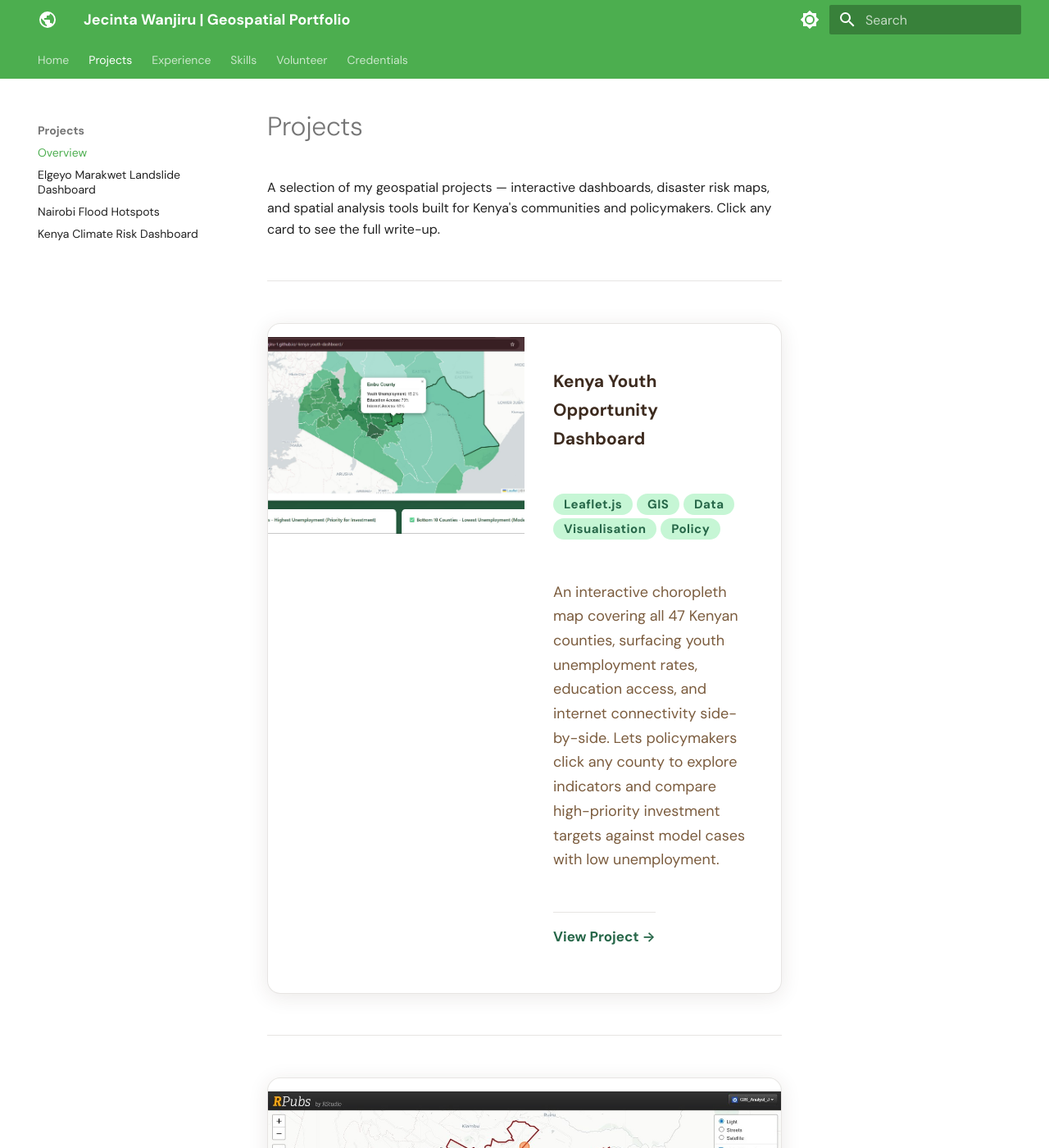
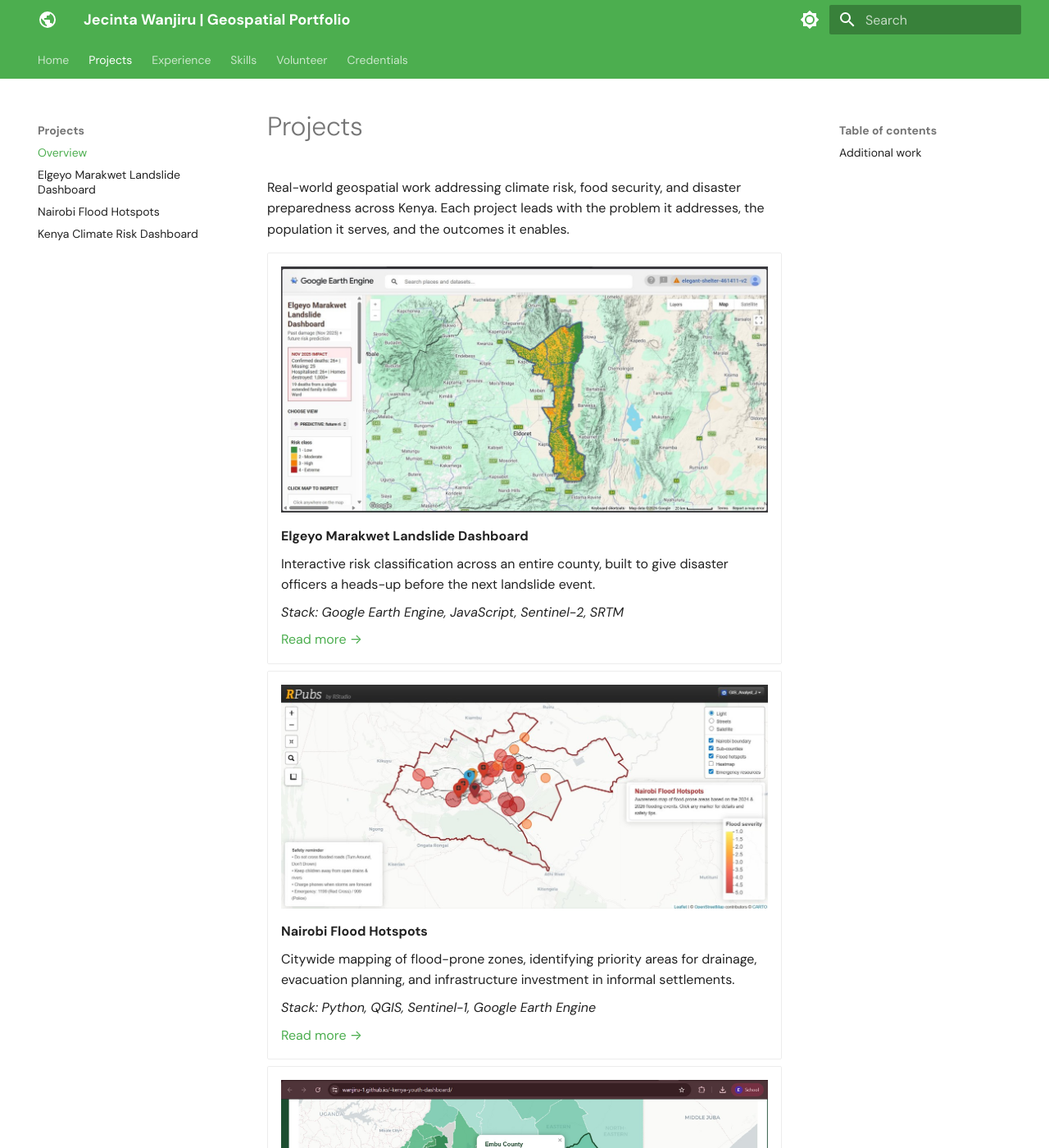
Before and after one commit to Wanjiru-1/Wanjiru-1.github.io, an MkDocs documentation site: the page built from docs/projects/index.md, in a window 1280 px wide and 1400 px high. Shown: the whole window at 82% size. Built offline with MkDocs 1.6.1 and Material for MkDocs 9.7.7, drawn with Linux system fonts in a browser that asks for light colours; some of the changed text lies outside the part shown.

Commit message:
Add projects overview page
Updated project descriptions and added new project details for geospatial work addressing climate risk, food security, and disaster preparedness in Kenya.

```diff
--- a/docs/projects/index.md
+++ b/docs/projects/index.md
@@ -1,74 +1,44 @@
----
-title: Projects
-description: Geospatial projects by Jecinta Wanjiru
----
+# Projects
 
-# Projects { #projects }
+Real-world geospatial work addressing climate risk, food security, and disaster preparedness across Kenya. Each project leads with the problem it addresses, the population it serves, and the outcomes it enables.
 
-A selection of my geospatial projects — interactive dashboards, disaster risk maps, and spatial analysis tools built for Kenya's communities and policymakers. Click any card to see the full write-up.
+<div class="grid cards" markdown>
 
----
+-   ![Elgeyo Marakwet Landslide Dashboard](../assets/images/elgeyo_landslide.jpeg)
 
-<div class="project-card featured" markdown>
+    **Elgeyo Marakwet Landslide Dashboard**
 
-<div class="project-card-img" markdown>
-![Kenya Youth Opportunity Dashboard](../assets/images/kenya_youth_dashboard.png)
-</div>
+    Interactive risk classification across an entire county, built to give disaster officers a heads-up before the next landslide event.
 
-<div class="project-card-body" markdown>
+    *Stack: Google Earth Engine, JavaScript, Sentinel-2, SRTM*
 
-**[Kenya Youth Opportunity Dashboard](kenya-youth-dashboard.md)**
+    [Read more →](landslide-dashboard.md)
 
-`Leaflet.js` `GIS` `Data Visualisation` `Policy`
+-   ![Nairobi Flood Hotspots](../assets/images/nairobi_flood.jpeg)
 
-An interactive choropleth map covering all 47 Kenyan counties, surfacing youth unemployment rates, education access, and internet connectivity side-by-side. Lets policymakers click any county to explore indicators and compare high-priority investment targets against model cases with low unemployment.
+    **Nairobi Flood Hotspots**
 
-[View Project →](kenya-youth-dashboard.md)
+    Citywide mapping of flood-prone zones, identifying priority areas for drainage, evacuation planning, and infrastructure investment in informal settlements.
+
+    *Stack: Python, QGIS, Sentinel-1, Google Earth Engine*
+
+    [Read more →](flood-hotspots.md)
+
+-   ![Kenya Climate Risk Dashboard](../assets/images/kenya_youth_dashboard.png)
+
+    **Kenya Climate Risk Dashboard 2025**
+
+    National-scale web maps showing drought and flood-prone zones across all 47 counties, supporting early warning systems and food security planning.
+
+    *Stack: Google Earth Engine, Python, Leaflet*
+
+    [Read more →](climate-risk-dashboard.md)
 
 </div>
 
-</div>
+## Additional work
 
----
+Two further projects from my work at DRSRS:
 
-<div class="project-card" markdown>
-
-<div class="project-card-img" markdown>
-![Nairobi Flood Hotspots](../assets/images/nairobi_flood.jpeg)
-</div>
-
-<div class="project-card-body" markdown>
-
-**[Nairobi Flood Hotspots Awareness Map](nairobi-flood-hotspots.md)**
-
-`R` `Leaflet` `Disaster Risk` `Public Safety`
-
-An awareness map of Nairobi's flood-prone sub-counties based on 2024 & 2026 flooding events. Shows flood severity gradients, emergency resource locations, and safety reminders for the public — published on RPubs for open access.
-
-[View Project →](nairobi-flood-hotspots.md)
-
-</div>
-
-</div>
-
----
-
-<div class="project-card" markdown>
-
-<div class="project-card-img" markdown>
-![Elgeyo Marakwet Landslide Dashboard](../assets/images/elgeyo_landslide.jpeg)
-</div>
-
-<div class="project-card-body" markdown>
-
-**[Elgeyo Marakwet Landslide Dashboard](elgeyo-landslide.md)**
-
-`Google Earth Engine` `Hazard Mapping` `Predictive Modelling`
-
-A Google Earth Engine application combining past damage mapping from the devastating November 2025 landslides (26+ deaths, 1,000+ homes destroyed) with future risk classification across four classes — Low, Moderate, High, and Extreme — at ward level.
-
-[View Project →](elgeyo-landslide.md)
-
-</div>
-
-</div>
+* **Coffee Farm Geodatabase**: end-to-end digitisation and validation of 300+ smallholder coffee farm parcels, improving data accuracy for farmer land management records.
+* **Cartographic Automation Pipeline**: Python and Google Earth Engine scripts to automate repetitive map production tasks, cutting production time across the team's workflow.
```
